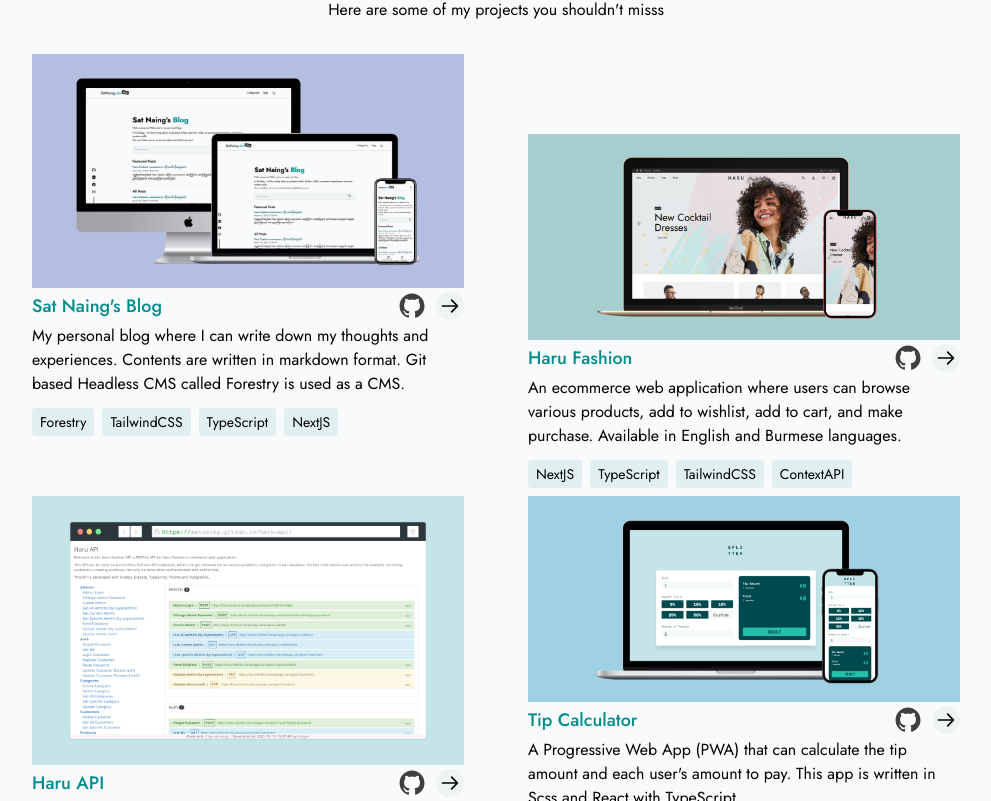
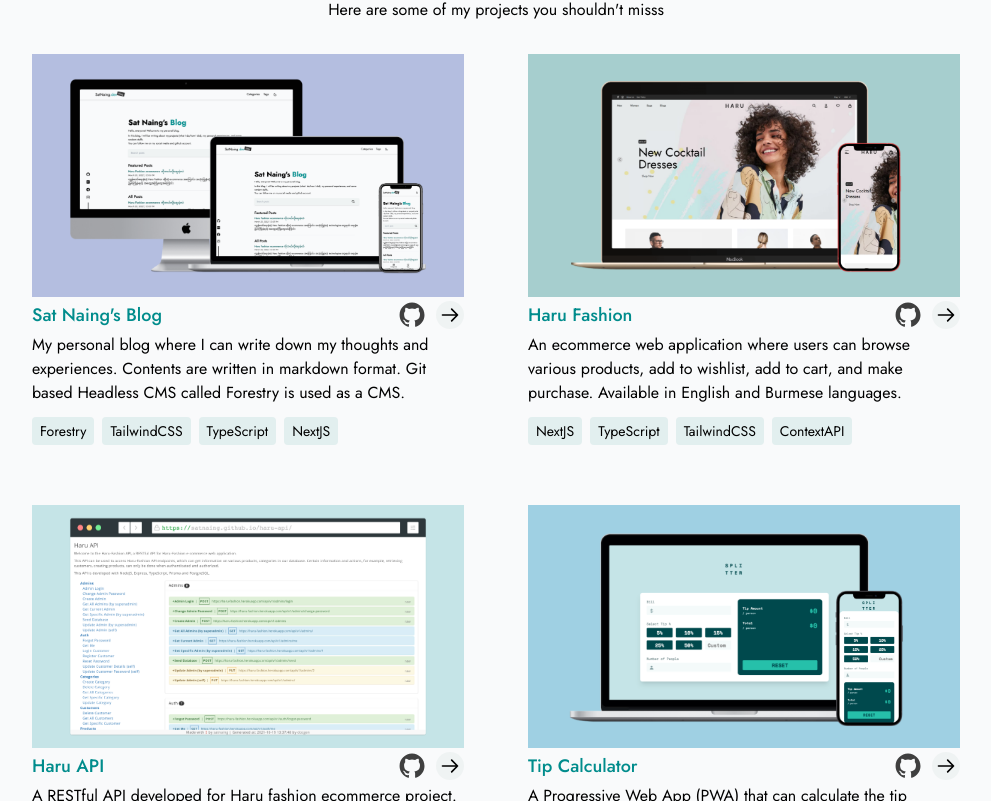
Before and after one commit to Muray1008/portfolio, a Next.js app: page / in a window 1280 px wide. Shown: the part 1759-2560 px from the top of the page, without its empty margins (144-1135 px from the left). Built offline with nearby package versions, Linux system fonts and the light colour scheme; no server answers.

Commit message:
:dizzy: add card animation

```diff
--- a/components/ProjectCard.tsx
+++ b/components/ProjectCard.tsx
@@ -1,4 +1,6 @@
-import { useRef } from "react";
+import { useEffect, useRef } from "react";
+import gsap from "gsap";
+import { ScrollTrigger } from "gsap/dist/ScrollTrigger";
 
 type Props = {
   index: number;
@@ -15,13 +17,60 @@
 };
 
 const ProjectCard: React.FC<Props> = ({ index, project }) => {
+  const sectionRef = useRef<HTMLDivElement>(null);
+
   const even = index % 2 === 0 ? true : false;
+
+  // Animations
+  const q = gsap.utils.selector(sectionRef);
+  useEffect(() => {
+    gsap.registerPlugin(ScrollTrigger);
+
+    const tl = gsap.timeline({
+      scrollTrigger: {
+        trigger: sectionRef.current,
+        start: `70% bottom`,
+      },
+    });
+
+    tl.fromTo(
+      q(".project-image"),
+      { opacity: 0, y: 100 },
+      {
+        opacity: 1,
+        y: 0,
+        ease: "Power3.easeInOut",
+        duration: 0.5,
+        stagger: 0.2,
+      }
+    )
+      .fromTo(q(".project-text"), { y: 100 }, { y: 0, stagger: 0.2 }, "<25%")
+      .fromTo(
+        q(".project-desc"),
+        { opacity: 0 },
+        { opacity: 1, stagger: 0.2 },
+        "<10%"
+      )
+      .fromTo(
+        q(".project-tags"),
+        { y: -40 },
+        { y: 0, stagger: 0.1, ease: "Elastic.easeOut" },
+        "<25%"
+      );
+  }, []);
   return (
-    <div className={`md:basis-1/2 md:px-8 py-2 md:py-4`}>
+    <div ref={sectionRef} className={`md:basis-1/2 md:px-8 py-2 md:py-4`}>
       <div className={`project-card project-card-${index}`}>
-        <div className={`${project.bgColor} flex`}>{project.image}</div>
-        <div className="flex items-center justify-between">
-          <h3 className="text-marrsgreen dark:text-carrigreen text-lg my-1 font-medium">
+        <div className="overflow-hidden">
+          <div
+            className={`project-image ${project.bgColor} relative aspect-[16/9]`}
+          >
+            {project.image}
+          </div>
+        </div>
+        <div className="overflow-hidden">
+          <div className="project-text flex items-center justify-between">
+            <h3 className=" text-marrsgreen dark:text-carrigreen text-lg my-1 font-medium">
               {project.title}
             </h3>
             <div className="flex items-center space-x-5 sm:space-x-3 my-2 sm:my-0">
@@ -57,12 +106,17 @@
               </a>
             </div>
           </div>
-        <p>{project.desc}</p>
-        <div className={`flex flex-wrap mt-2 mb-4 md:mt-2 md:mb-6 text-sm`}>
+        </div>
+        <div className="overflow-hidden">
+          <p className="project-desc">{project.desc}</p>
+        </div>
+        <div
+          className={`flex flex-wrap mt-2 mb-4 md:mt-2 md:mb-6 text-sm overflow-hidden`}
+        >
           {project.tags.map((tag) => (
             <span
               key={tag}
-              className={`mr-2 my-1 bg-[#E2EFEF] dark:bg-carddark py-1 px-2 rounded`}
+              className={`project-tags mr-2 my-1 bg-[#E2EFEF] dark:bg-carddark py-1 px-2 rounded`}
             >
               {tag}
             </span>
--- a/sections/ProjectSection.tsx
+++ b/sections/ProjectSection.tsx
@@ -12,9 +12,6 @@
 import haruFashion from "public/projects/haru-fashion.png";
 import haruApi from "public/projects/haru-api.png";
 import tipCalculator from "public/projects/tip-calculator.png";
-
-import gsap from "gsap";
-import { ScrollTrigger } from "gsap/dist/ScrollTrigger";
 
 const ProjectSection: React.FC = () => {
   const { theme } = useTheme();
@@ -31,107 +28,6 @@
   useEffect(() => {
     projectSection && onSectionChange!("projects");
   }, [projectSection]);
-
-  // Animations
-  const q = gsap.utils.selector(sectionRef);
-  useEffect(() => {
-    gsap.registerPlugin(ScrollTrigger);
-
-    const tl = gsap.timeline();
-
-    tl.fromTo(
-      q(".project-title"),
-      { y: 10 },
-      {
-        scrollTrigger: {
-          trigger: q(".project-title"),
-          start: "top 70%",
-          scrub: true,
-        },
-        y: 0,
-        duration: 3,
-      }
-    )
-      .to(q(".project-desc"), {
-        scrollTrigger: {
-          trigger: q(".project-desc"),
-          start: "top 80%",
-          scrub: true,
-        },
-        y: -10,
-        duration: 3,
-      })
-      .to(q(".project-card-0"), {
-        scrollTrigger: {
-          trigger: q(".project-card-0"),
-          start: "top 60%",
-          scrub: true,
-          // markers: true,
-        },
-        y: -40,
-        duration: 3,
-      })
-      .fromTo(
-        q(".project-card-1"),
-        { y: 80 },
-        {
-          scrollTrigger: {
-            trigger: q(".project-card-1"),
-            start: "top 100%",
-            scrub: true,
-            // markers: true,
-          },
-          y: -60,
-          duration: 3,
-        }
-      )
-      .to(q(".project-card-3"), {
-        scrollTrigger: {
-          trigger: q(".project-card-3"),
-          start: "top 100%",
-          scrub: true,
-          // markers: true,
-        },
-        y: -120,
-        duration: 3,
-      })
-      .to(q(".project-card-2"), {
-        scrollTrigger: {
-          trigger: q(".project-card-2"),
-          start: "top bottom",
-          scrub: true,
-          // markers: true,
-        },
-        y: -80,
-        duration: 3,
-      })
-      .to(q(".others"), {
-        scrollTrigger: {
-          trigger: q(".others"),
-          start: "top bottom",
-          scrub: true,
-          // markers: true,
-        },
-        y: -40,
-        duration: 3,
-      });
-
-    // gsap.fromTo(
-    //   q(".project-card-1"),
-    //   { y: 70 },
-    //   {
-    //     scrollTrigger: {
-    //       trigger: q(".project-card-1"),
-    //       // toggleActions: "start pause resume reverse",\
-    //       start: "top 60%",
-    //       scrub: true,
-    //       markers: true,
-    //     },
-    //     y: -70,
-    //     duration: 3,
-    //   }
-    // );
-  }, []);
 
   return (
     <section ref={sectionRef} id="projects" className="section">
@@ -155,7 +51,7 @@
           <ProjectCard key={project.title} index={index} project={project} />
         ))}
       </div>
-      <div className="others text-center">
+      <div className="others text-center mb-16">
         Other projects can be explored in{" "}
         <a
           href="https://github.com/satnaing"
@@ -175,10 +71,11 @@
     image: (
       <Image
         src={satnaingBlog}
-        width={1264}
-        height={685}
+        // width={1264}
+        // height={685}
+        layout="fill"
         alt="Sat Naing's Blog"
-        className="transition-transform duration-500 hover:scale-110"
+        className="transition-transform duration-500 hover:scale-110 object-cover"
       />
     ),
     desc: "My personal blog where I can write down my thoughts and experiences. Contents are written in markdown format. Git based Headless CMS called Forestry is used as a CMS.",
@@ -193,10 +90,11 @@
     image: (
       <Image
         src={haruFashion}
-        width={1440}
-        height={685}
+        // width={1440}
+        // height={685}
+        layout="fill"
         alt="Haru Fashion App"
-        className="transition-transform duration-500 hover:scale-110"
+        className="transition-transform duration-500 hover:scale-110 object-cover"
       />
     ),
     desc: "An ecommerce web application where users can browse various products, add to wishlist, add to cart, and make purchase. Available in English and Burmese languages.",
@@ -211,10 +109,11 @@
     image: (
       <Image
         src={haruApi}
-        width={2300}
-        height={1431}
+        // width={2300}
+        // height={1431}
+        layout="fill"
         alt="Haru API"
-        className="transition-transform duration-500 hover:scale-110"
+        className="transition-transform duration-500 hover:scale-110 object-cover"
       />
     ),
     desc: "A RESTful API developed for Haru fashion ecommerce project. Include CRUD operations, authentication, authorization, forgot/reset password and full-text search.",
@@ -229,10 +128,11 @@
     image: (
       <Image
         src={tipCalculator}
-        width={1440}
-        height={685}
+        // width={1440}
+        // height={685}
+        layout="fill"
         alt="Tip Calculator"
-        className="transition-transform duration-500 hover:scale-110"
+        className="transition-transform duration-500 hover:scale-110 object-cover"
       />
     ),
     desc: "A Progressive Web App (PWA) that can calculate the tip amount and each user's amount to pay. This app is written in Scss and React with TypeScript.",
```
Lines whose indentation alone changed are shown as unchanged.
